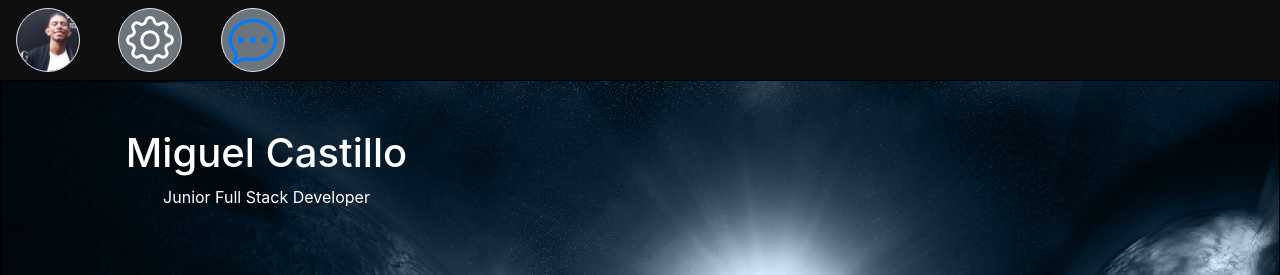
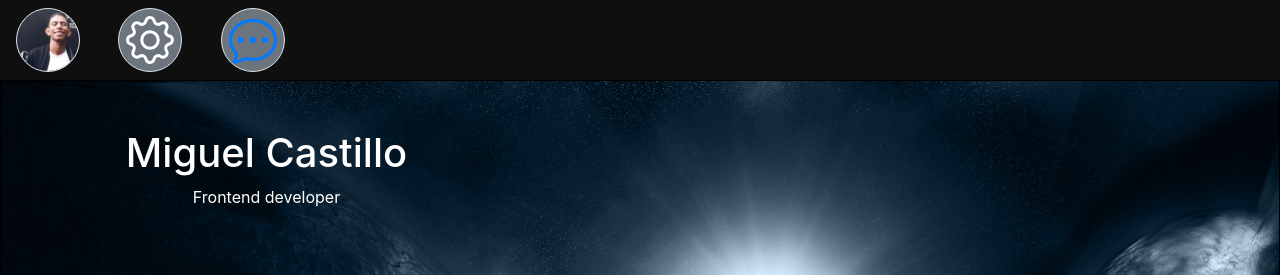
Before and after one commit to castillomiguel25/miguelcastillo, a Vue app: page / in a window 1280 px wide. Shown: the top 275 px of the page. Built offline with nearby package versions, Linux system fonts and the light colour scheme.

Commit message:
Update HousePortal.vue

```diff
--- a/src/components/HousePortal.vue
+++ b/src/components/HousePortal.vue
@@ -7,7 +7,9 @@
       <div class="row mt-5 ml-5">
         <div class="col-4 text-center animate__animated animate__wobble animate__delay2s">
           <h1 >Miguel Castillo</h1>
-          <p>Junior Full Stack Developer</p>
+          <p>
+      Frontend developer
+          </p>
 
 
         </div>
```
